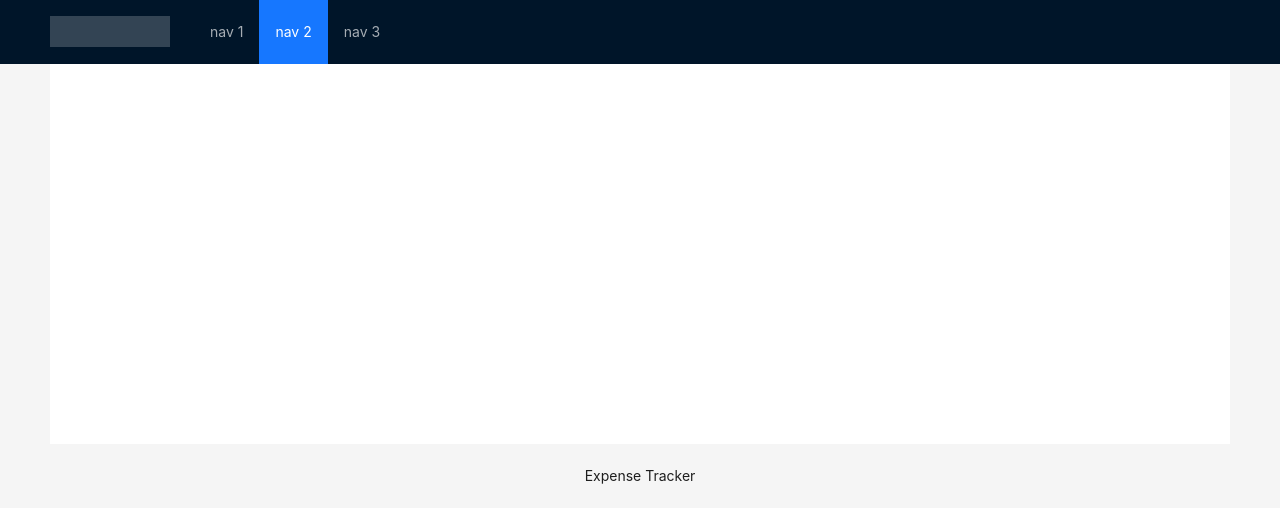
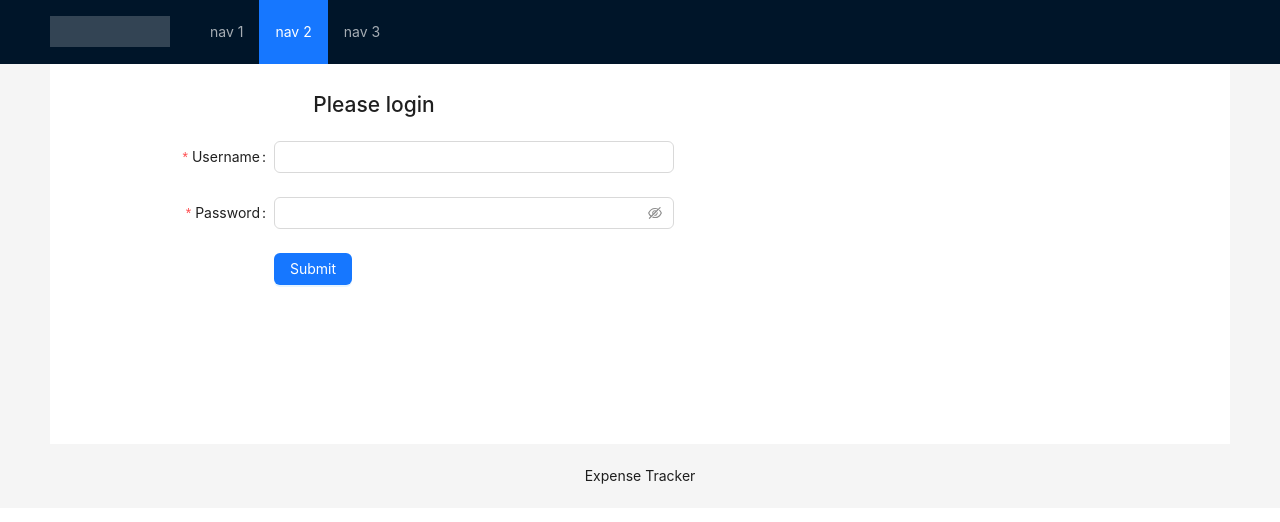
Before and after one commit to Halil-KAPLAN/expense_tracker-react-typescript, a React (Create React App) app: page /login in a window 1280 px wide. Shown: the top 522 px of the page. Built offline with nearby package versions, Linux system fonts and the light colour scheme.

Commit message:
Added Login and change SignUp pages

```diff
--- a/src/App.tsx
+++ b/src/App.tsx
@@ -2,6 +2,7 @@
 import { Route, Routes } from "react-router-dom";
 import { Layout, Menu, theme } from "antd";
 import SignUp from "./components/SignUp";
+import Login from "./components/Login";
 
 const { Header, Content, Footer } = Layout;
 
@@ -39,6 +40,7 @@
           <Routes>
             <Route path="/" element={null}></Route>
             <Route path="/register" element={<SignUp />}></Route>
+            <Route path="/login" element={<Login />}></Route>
           </Routes>
         </div>
       </Content>
--- /dev/null
+++ b/src/components/Login.tsx
@@ -0,0 +1,76 @@
+import { Button, Form, Input, Result } from "antd";
+import { useNavigate, useLocation } from "react-router-dom";
+import { useState } from "react";
+
+import showError from "../utils/showError";
+import api from "../utils/api";
+
+const Login: React.FC = () => {
+  const navigate = useNavigate();
+  const { state } = useLocation();
+  const [loading, setLoading] = useState(false);
+
+  const onFinish = async (values: any) => {
+    try {
+      setLoading(true);
+      await api.post("/users/login", values);
+      navigate("/");
+    } catch (error: any) {
+      showError(error);
+    } finally {
+      setLoading(false);
+    }
+  };
+
+  const onFinishFailed = (errorInfo: any) => {
+    showError(errorInfo);
+  };
+
+  return (
+    <Form
+      name="basic"
+      labelCol={{ span: 8 }}
+      wrapperCol={{ span: 16 }}
+      style={{ maxWidth: 600 }}
+      initialValues={{ remember: true }}
+      onFinish={onFinish}
+      onFinishFailed={onFinishFailed}
+      autoComplete="off"
+    >
+      <h2 style={{ textAlign: "center", marginBottom: "20px" }}>
+        Please login
+      </h2>
+
+      {state?.newSignUp && (
+        <Result
+          status="success"
+          title="You successfully signed up."
+          subTitle="Please login using your credentials."
+        />
+      )}
+      <Form.Item
+        label="Username"
+        name="username"
+        rules={[{ required: true, message: "Please input your username!" }]}
+      >
+        <Input />
+      </Form.Item>
+
+      <Form.Item
+        label="Password"
+        name="password"
+        rules={[{ required: true, message: "Please input your password!" }]}
+      >
+        <Input.Password />
+      </Form.Item>
+
+      <Form.Item wrapperCol={{ offset: 8, span: 16 }}>
+        <Button type="primary" htmlType="submit" loading={loading}>
+          Submit
+        </Button>
+      </Form.Item>
+    </Form>
+  );
+};
+
+export default Login;
--- a/src/components/SignUp.tsx
+++ b/src/components/SignUp.tsx
@@ -1,7 +1,9 @@
-import { Button, Form, Input, message } from "antd";
+import { Button, Form, Input } from "antd";
 import { useNavigate } from "react-router-dom";
+import { useState } from "react";
 
 import api from "../utils/api";
+import showError from "../utils/showError";
 
 const layout = {
   labelCol: { span: 8 },
@@ -20,35 +22,28 @@
   },
 };
 
-const onFinish = async (values: any, navigate: any, showErrorMsgFn: any) => {
-  try {
-    await api.post("/users/register", values);
-    navigate("/login");
-  } catch (error: any) {
-    showErrorMsgFn(error.response.data.errorMessage);
-  }
-};
+const SignUp: React.FC = () => {
+  const navigate = useNavigate();
+  const [loading, setLoading] = useState(false);
 
-function SignUp() {
-  const [messageApi, contextHolder] = message.useMessage();
-  const navigate = useNavigate();
-
-  const showErrorMsgFn = (errorMsg: string) => {
-    messageApi.open({
-      type: "error",
-      content: errorMsg,
-    });
+  const onFinish = async (values: any) => {
+    try {
+      setLoading(true);
+      await api.post("/users/register", values);
+      navigate("/login", { state: { newSignUp: true } });
+    } catch (error: any) {
+      showError(error);
+    } finally {
+      setLoading(false);
+    }
   };
 
   return (
     <>
-      {contextHolder}
       <Form
         {...layout}
         name="nest-messages"
-        onFinish={(values: any) => {
-          onFinish(values, navigate, showErrorMsgFn);
-        }}
+        onFinish={onFinish}
         style={{ maxWidth: 600 }}
         validateMessages={validateMessages}
       >
@@ -78,13 +73,13 @@
           <Input />
         </Form.Item>
         <Form.Item wrapperCol={{ ...layout.wrapperCol, offset: 8 }}>
-          <Button type="primary" htmlType="submit">
+          <Button type="primary" htmlType="submit" loading={loading}>
             Submit
           </Button>
         </Form.Item>
       </Form>
     </>
   );
-}
+};
 
 export default SignUp;
--- /dev/null
+++ b/src/utils/showError.ts
@@ -0,0 +1,11 @@
+import { message } from "antd";
+
+const showError: Function = ({
+  response: {
+    data: { errorMessage },
+  },
+}: any) => {
+  message.error(errorMessage);
+};
+
+export default showError;
```
